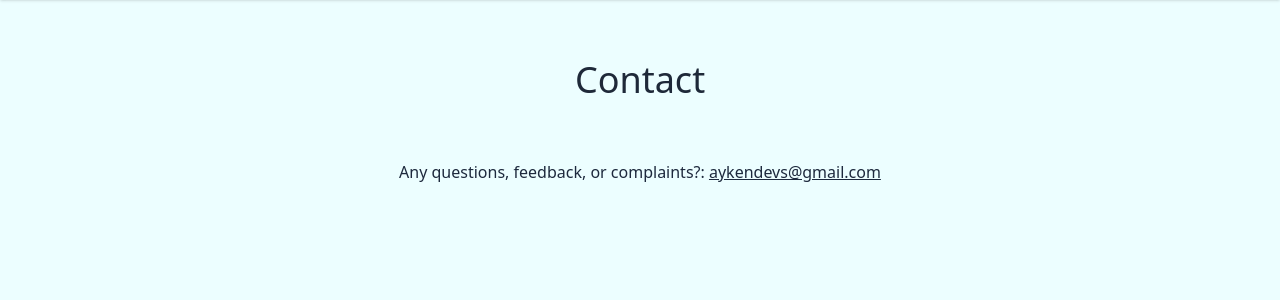
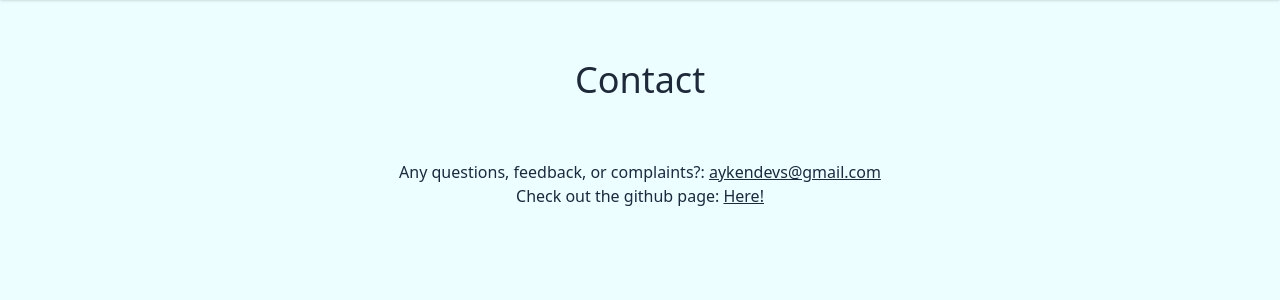
Before and after one commit to defnotafunction/Student-Intelligence, a Flask app: page /contact in a window 1280 px wide. Shown: the part 68-368 px from the top of the page. Run offline with Flask 3, Linux system fonts and the light colour scheme; style sheets or scripts are compiled from the project's sources; parts of the project's set-up code (start-up, migrations or seed data) failed here and were passed over.

Commit message:
Add github page link in contact page

```diff
--- a/src/templates/contact.html
+++ b/src/templates/contact.html
@@ -2,10 +2,19 @@
 
 {% block content %}
 <h3 class="text-center text-4xl text-gray-800 m-15">Contact</h3>
+<div class="flex flex-col">
     <p class="text-center text-base text-slate-800">
         Any questions, feedback, or complaints?:
         <a class="underline hover:text-blue-600 transition-colors duration-800" href="mailto:aykendevs@gmail.com">
             aykendevs@gmail.com
         </a>
     </p>
+    <p class="text-center text-base text-slate-800">
+        Check out the github page:
+        <a class="underline hover:text-blue-600 transition-colors duration-800"
+            href="https://github.com/defnotafunction/Student-Intelligence" , target="_blank">
+            Here!
+        </a>
+    </p>
+</div>
 {% endblock %}
--- a/src/templates/index.html
+++ b/src/templates/index.html
@@ -7,7 +7,7 @@
     <h2 class="text-2xl text-center font-semibold text-blue-400">Welcome to Student Intelligence!</h1>
         <p class="base-p">Your personal school assistant.</p>
 
-        <a class="underline hover:text-blue-600 transition-colors duration-800" href="{{ url_for('signin') }}">
+        <a class="underline hover:text-blue-600 transition-colors duration-800" href="{{ url_for('signup') }}">
             Get started!
         </a>
 </div>
--- a/src/templates/login.html
+++ b/src/templates/login.html
@@ -37,7 +37,7 @@
 
     {% if page_name == 'Login' %}
     <a class='text-base text-slate-800 rounded-md p-2 transition-colors duration-200 hover:bg-gray-200/60'
-        href="{{url_for('signin')}}">Sign in</a>
+        href="{{url_for('signup')}}">Sign in</a>
     {% else %}
     <a class='text-base text-slate-800 rounded-md p-2 transition-colors duration-200 hover:bg-gray-200/60'
         href="{{url_for('login')}}">Log in</a>
```
Lines whose indentation alone changed are shown as unchanged.
